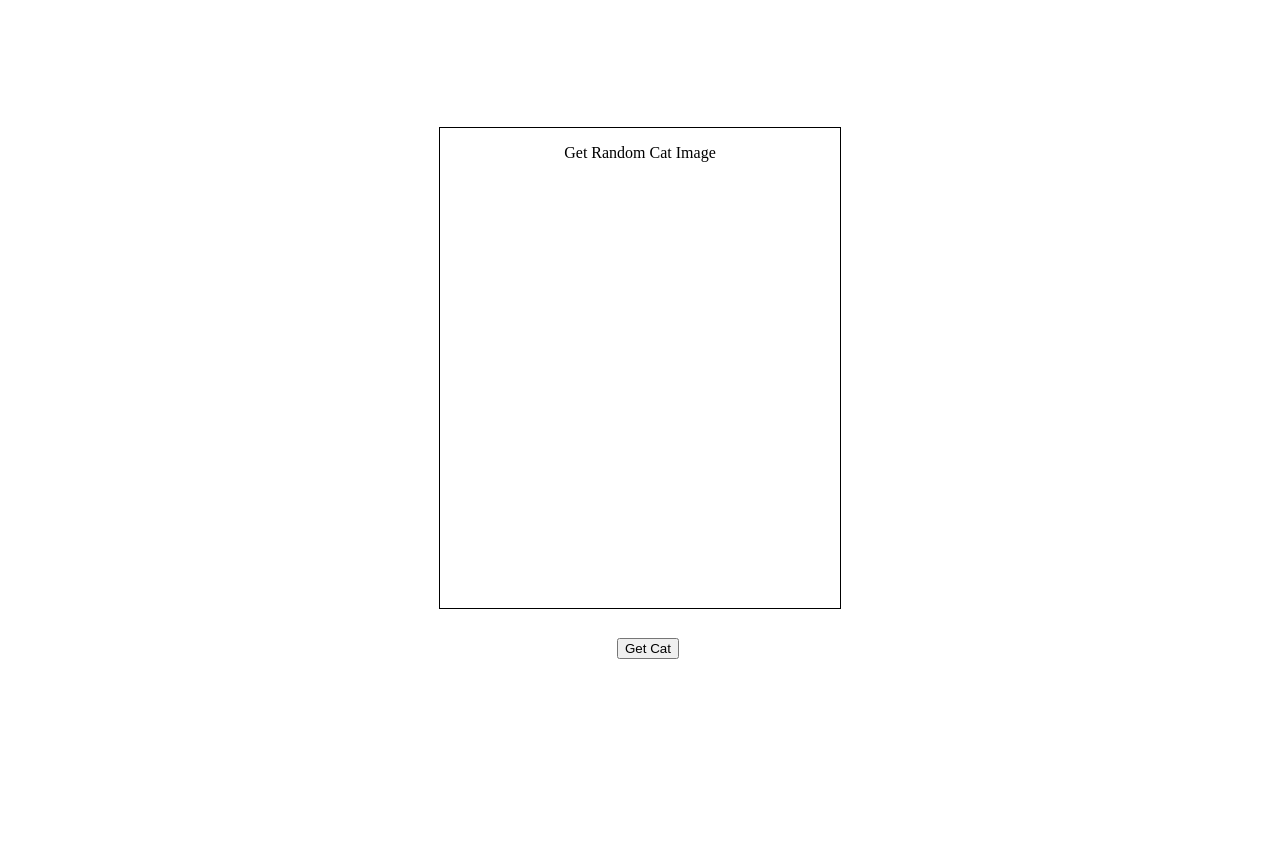
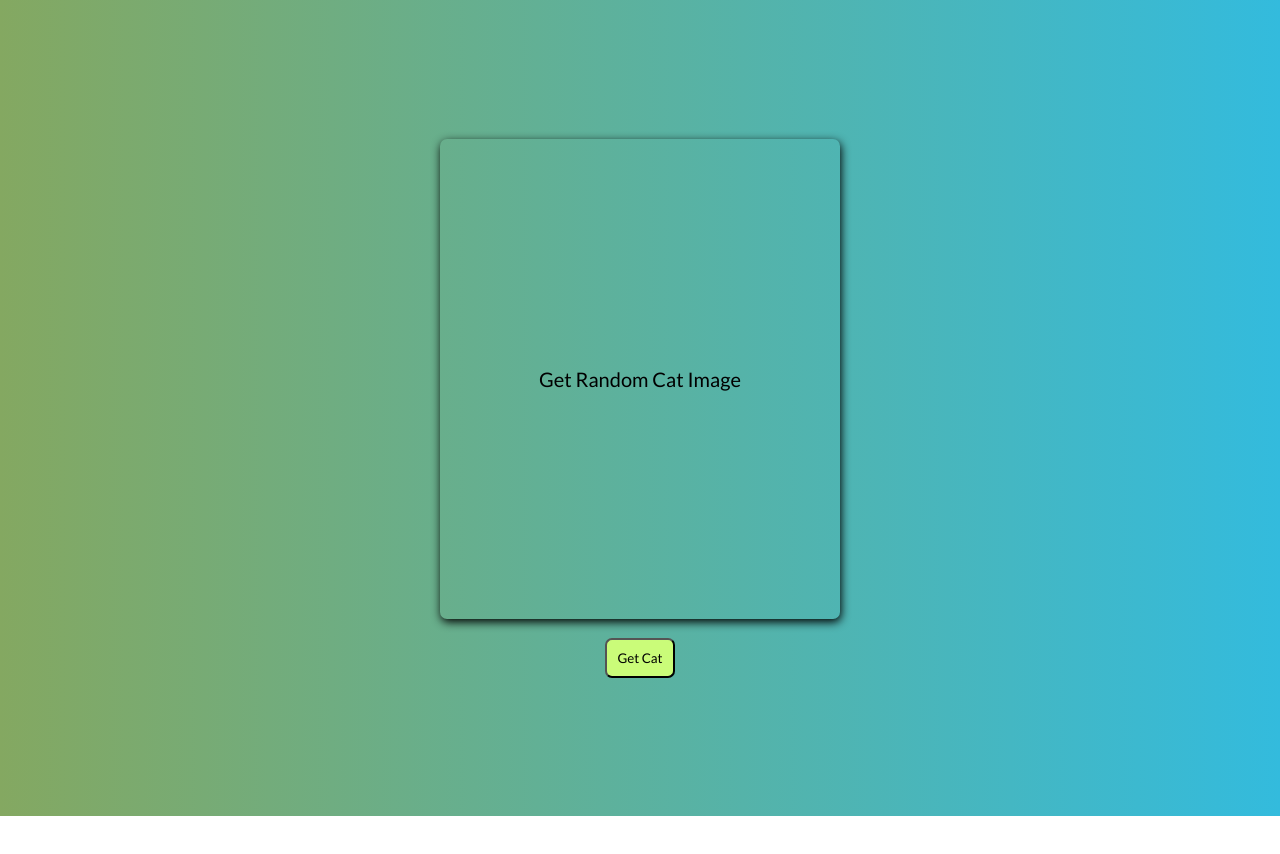
Before and after one commit to Aravindan-111/Random-Cat-api, a plain HTML site: page index.html in a window 1280 px wide. After the commit the page ends 816 px from the top, so only its background shows below. Drawn offline with Linux system fonts and the light colour scheme.

Commit message:
color added

```diff
--- a/index.html
+++ b/index.html
@@ -6,11 +6,11 @@
   <body>
     <div class="main_container">
       <div class="main_class">
-        <div class="main_class" id="cat">
+        <div class="text_main" id="cat">
           <p>Get Random Cat Image</p>
         </div>
       </div>
-
+      <br />
       <div class="buttons">
         <button id="btn_cat">Get Cat</button>
       </div>
--- a/script.js
+++ b/script.js
@@ -6,7 +6,8 @@ btn_cat.addEventListener('click', get_random_cat);
 async function get_random_cat() {
   let a = await fetch('https://random.dog/woof.json');
   let b = await a.json();
+  let alt = 'Cat Image';
   cat.innerHTML = `
-  <img src = "${b.url}">
+  <img src = "${b.url}" alt=${alt}>
   `;
 }
--- a/style.css
+++ b/style.css
@@ -1,13 +1,33 @@
+@import url('https://fonts.googleapis.com/css2?family=Lato&display=swap');
+* {
+  font-family: 'Lato', sans-serif;
+}
+body {
+  display: flex;
+  height: 100vh;
+  align-items: center;
+  justify-content: center;
+  background: linear-gradient(to right, rgb(132, 168, 97), #3bd);
+}
 .main_container {
   display: flex;
-  height: 90vh;
+  flex-direction: column;
   align-items: center;
-  justify-content: center;
 }
 
 #btn_cat {
-  margin-top: 35rem;
-  margin-left: -14rem;
+  padding: 10px;
+  border-radius: 7px;
+  background: rgb(202, 252, 121);
+}
+
+#btn_cat:hover {
+  cursor: pointer;
+}
+
+#btn_cat:active {
+  transform: scale(0.95);
+  /* transition: 0.1s; */
 }
 
 #cat,
@@ -15,12 +35,13 @@ img {
   width: 25rem;
   height: 30rem;
   object-fit: cover;
-  border: 1px solid black;
+  border-radius: 7px;
+  box-shadow: 1px 3px 10px black;
 }
 
-p {
+.text_main {
   display: flex;
-  text-align: center;
-  height: 100vh;
   justify-content: center;
+  align-items: center;
+  font-size: 20px;
 }
```
